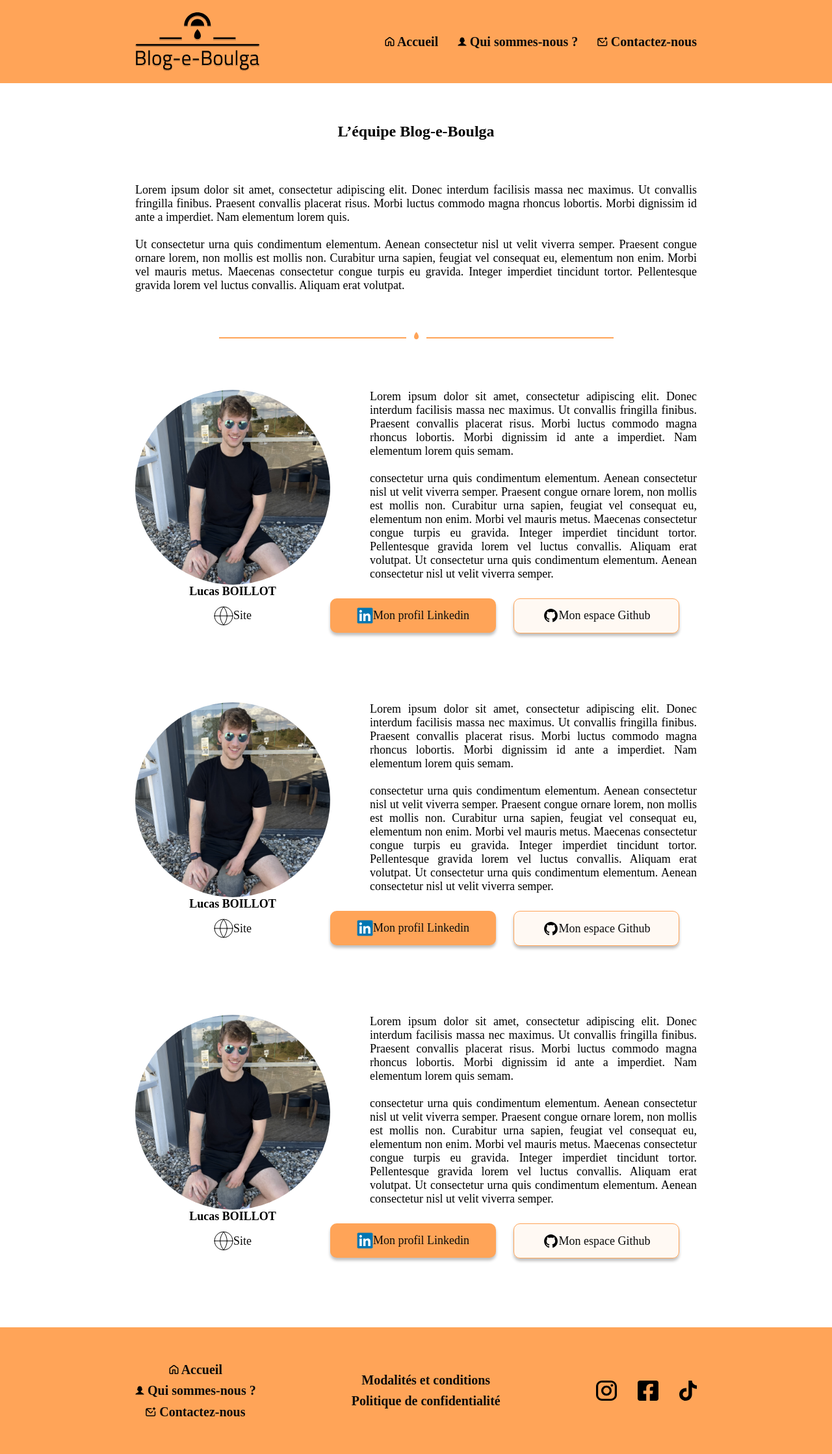
After one commit to LuckyShuii/front-only-blog-e-boulga, a PHP site: page /about_us.php in a window 1280 px wide. The commit adds this page. Shown: the whole page at 65% size. Run offline with PHP 8.4, Linux system fonts and the light colour scheme.

Commit message:
draft about us page, zero optimisation

```diff
--- /dev/null
+++ b/about_us.php
@@ -0,0 +1,65 @@
+<!DOCTYPE html>
+<html lang="en">
+
+<head>
+    <meta charset="UTF-8">
+    <meta name="viewport" content="width=device-width, initial-scale=1.0">
+    <link rel="stylesheet" href="assets/css/header.css">
+    <link rel="stylesheet" href="assets/css/footer.css">
+    <link rel="stylesheet" href="assets/css/global.css">
+    <link rel="stylesheet" href="assets/css/about_us.css">
+    <title>Accueil</title>
+</head>
+
+<?php require_once('header.php'); ?>
+
+<body>
+    <main>
+        <h1 id="PageTitle">L’équipe Blog-e-Boulga</h1>
+        <section id="PagePresentation">
+            Lorem ipsum dolor sit amet, consectetur adipiscing elit. Donec interdum facilisis massa nec maximus. Ut convallis fringilla finibus. Praesent convallis placerat risus. Morbi luctus commodo magna rhoncus lobortis. Morbi dignissim id ante a imperdiet. Nam elementum lorem quis. <br /><br />Ut consectetur urna quis condimentum elementum. Aenean consectetur nisl ut velit viverra semper. Praesent congue ornare lorem, non mollis est mollis non. Curabitur urna sapien, feugiat vel consequat eu, elementum non enim. Morbi vel mauris metus. Maecenas consectetur congue turpis eu gravida. Integer imperdiet tincidunt tortor. Pellentesque gravida lorem vel luctus convallis. Aliquam erat volutpat.
+        </section>
+        <figure id="separation">
+            <img src="assets/img/separation.svg" alt="separation">
+        </figure>
+        <article>
+            <img id="profil" src="assets/img/Lucas.jpg" alt="Lucas Boillot">
+            <aside>
+                <section>
+                    Lorem ipsum dolor sit amet, consectetur adipiscing elit. Donec interdum facilisis massa nec maximus. Ut convallis fringilla finibus. Praesent convallis placerat risus. Morbi luctus commodo magna rhoncus lobortis. Morbi dignissim id ante a imperdiet. Nam elementum lorem quis semam.<br /><br /> consectetur urna quis condimentum elementum. Aenean consectetur nisl ut velit viverra semper. Praesent congue ornare lorem, non mollis est mollis non. Curabitur urna sapien, feugiat vel consequat eu, elementum non enim. Morbi vel mauris metus. Maecenas consectetur congue turpis eu gravida. Integer imperdiet tincidunt tortor. Pellentesque gravida lorem vel luctus convallis. Aliquam erat volutpat. Ut consectetur urna quis condimentum elementum. Aenean consectetur nisl ut velit viverra semper.
+                </section>
+            </aside>
+            <h4>Lucas BOILLOT</h4>
+            <a id="website" href="#"><img src="assets/img/myWebSite.svg" alt="Site web personnel"> Site</a>
+            <a id="linkedinProfil" href="#"><img src="assets/img/linkedin.svg" alt="Profil Linkedin"> Mon profil Linkedin</a>
+            <a id="githubProfil" href="#"><img src="assets/img/github.svg" alt="Profil Github"> Mon espace Github</a>
+        </article>
+        <article>
+            <img id="profil" src="assets/img/Lucas.jpg" alt="Lucas Boillot">
+            <aside>
+                <section>
+                    Lorem ipsum dolor sit amet, consectetur adipiscing elit. Donec interdum facilisis massa nec maximus. Ut convallis fringilla finibus. Praesent convallis placerat risus. Morbi luctus commodo magna rhoncus lobortis. Morbi dignissim id ante a imperdiet. Nam elementum lorem quis semam.<br /><br /> consectetur urna quis condimentum elementum. Aenean consectetur nisl ut velit viverra semper. Praesent congue ornare lorem, non mollis est mollis non. Curabitur urna sapien, feugiat vel consequat eu, elementum non enim. Morbi vel mauris metus. Maecenas consectetur congue turpis eu gravida. Integer imperdiet tincidunt tortor. Pellentesque gravida lorem vel luctus convallis. Aliquam erat volutpat. Ut consectetur urna quis condimentum elementum. Aenean consectetur nisl ut velit viverra semper.
+                </section>
+            </aside>
+            <h4>Lucas BOILLOT</h4>
+            <a id="website" href="#"><img src="assets/img/myWebSite.svg" alt="Site web personnel"> Site</a>
+            <a id="linkedinProfil" href="#"><img src="assets/img/linkedin.svg" alt="Profil Linkedin"> Mon profil Linkedin</a>
+            <a id="githubProfil" href="#"><img src="assets/img/github.svg" alt="Profil Github"> Mon espace Github</a>
+        </article>
+        <article>
+            <img id="profil" src="assets/img/Lucas.jpg" alt="Lucas Boillot">
+            <aside>
+                <section>
+                    Lorem ipsum dolor sit amet, consectetur adipiscing elit. Donec interdum facilisis massa nec maximus. Ut convallis fringilla finibus. Praesent convallis placerat risus. Morbi luctus commodo magna rhoncus lobortis. Morbi dignissim id ante a imperdiet. Nam elementum lorem quis semam.<br /><br /> consectetur urna quis condimentum elementum. Aenean consectetur nisl ut velit viverra semper. Praesent congue ornare lorem, non mollis est mollis non. Curabitur urna sapien, feugiat vel consequat eu, elementum non enim. Morbi vel mauris metus. Maecenas consectetur congue turpis eu gravida. Integer imperdiet tincidunt tortor. Pellentesque gravida lorem vel luctus convallis. Aliquam erat volutpat. Ut consectetur urna quis condimentum elementum. Aenean consectetur nisl ut velit viverra semper.
+                </section>
+            </aside>
+            <h4>Lucas BOILLOT</h4>
+            <a id="website" href="#"><img src="assets/img/myWebSite.svg" alt="Site web personnel"> Site</a>
+            <a id="linkedinProfil" href="#"><img src="assets/img/linkedin.svg" alt="Profil Linkedin"> Mon profil Linkedin</a>
+            <a id="githubProfil" href="#"><img src="assets/img/github.svg" alt="Profil Github"> Mon espace Github</a>
+        </article>
+    </main>
+</body>
+<?php require_once('footer.php'); ?>
+
+</html>
--- /dev/null
+++ b/assets/css/about_us.css
@@ -0,0 +1,103 @@
+#PageTitle {
+    color: #000;
+    text-align: justify;
+    font-family: Titillium Web;
+    font-size: 1.5rem;
+    font-style: normal;
+    font-weight: 700;
+    line-height: normal;
+    display: flex;
+    justify-content: center;
+    margin-top: 3.81rem;
+    margin-bottom: 4.13rem;
+}
+
+#PagePresentation {
+    color: #000;
+    text-align: justify;
+    font-family: Titillium Web;
+    font-size: 1.125rem;
+    font-style: normal;
+    font-weight: 400;
+    line-height: normal;
+    margin-bottom: 3.81rem;
+}
+
+#separation {
+    display: flex;
+    justify-content: center;
+    margin-bottom: 4.81rem;
+}
+
+article {
+    display: grid;
+    grid-template-columns: repeat(3, 1fr);
+    grid-template-rows: repeat(3, auto);
+    margin-bottom: 6.63rem;
+    text-decoration: none;
+    color: #000;
+    text-align: justify;
+    font-family: Titillium Web;
+    font-size: 1.125rem;
+    font-style: normal;
+    font-weight: 400;
+    line-height: normal;
+
+    #profil {
+        display: flex;
+        justify-content: center;
+        grid-column: 1/2;
+        grid-row: 1;
+        width: 18.75rem;
+        height: 18.75rem;
+        border-radius: 50%;
+    }
+
+    & aside {
+        grid-column: 2/4;
+        grid-row: 1/3;
+        margin-left: 3.81rem;
+    }
+
+    & h4 {
+        display: flex;
+        justify-content: center;
+        gap: 5rem;
+    }
+
+    #website {
+        display: flex;
+        justify-content: center;
+        align-items: center;
+        text-decoration: inherit;
+        color: var(--our-black);
+    }
+
+    #linkedinProfil {
+        display: flex;
+        justify-content: center;
+        text-decoration: inherit;
+        color: var(--our-black);
+        border-radius: 0.625rem;
+        background: var(--Orange, #FFA458);
+        box-shadow: 0px 4px 4px 0px rgba(0, 0, 0, 0.25);
+        width: 15.9375rem;
+        height: 3.3125rem;
+        flex-shrink: 0;
+        align-items: center;
+    }
+
+    #githubProfil {
+        display: flex;
+        justify-content: center;
+        align-items: center;
+        text-decoration: inherit;
+        color: var(--our-black);
+        width: 15.9375rem;
+        height: 3.375rem;
+        border-radius: 0.625rem;
+        border: 1px solid var(--Orange, #FFA458);
+        background: rgba(255, 164, 88, 0.07);
+        box-shadow: 0px 4px 4px 0px rgba(0, 0, 0, 0.25);
+    }
+}
--- a/assets/css/global.css
+++ b/assets/css/global.css
@@ -10,3 +10,7 @@
     padding: 0;
     box-sizing: border-box;
 }
+
+main {
+    margin: 0 13rem;
+}
--- a/index.php
+++ b/index.php
@@ -7,6 +7,7 @@
     <link rel="stylesheet" href="assets/css/header.css">
     <link rel="stylesheet" href="assets/css/footer.css">
     <link rel="stylesheet" href="assets/css/global.css">
+    <link rel="stylesheet" href="assets/css/about_us.css">
     <title>Accueil</title>
 </head>
 
```
Also changed, not shown: assets/img/Lucas.jpg (added), assets/img/github.svg (added), assets/img/linkedin.svg (added), assets/img/myWebSite.svg (added), assets/img/separation.svg (added).
